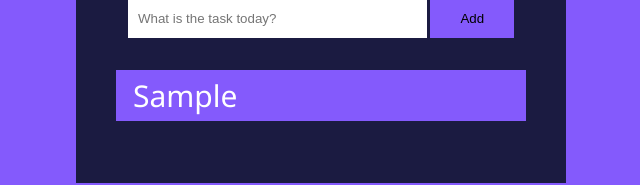
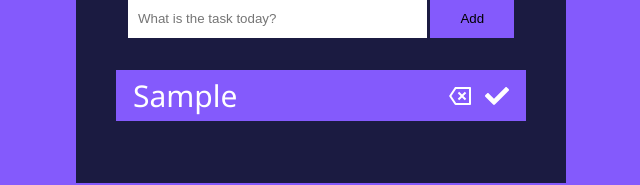
Before and after one commit to GhostArnold/Todo-application-on-react, a React (Create React App) app: page / in a window 1280 px wide. Both pictures are taken after typing "Sample" into the empty fields and a click on the button "Add". Shown: the part 154-339 px from the top of the page, without its empty margins (319-959 px from the left). Built offline with nearby package versions, Linux system fonts and the light colour scheme.

Commit message:
Added icons for deletion and completion using the reactions package, made them stylized and functional

```diff
--- a/package.json
+++ b/package.json
@@ -1,6 +1,6 @@
 {
   "name": "my-app-practic",
-  "version": "1.0.0",
+  "version": "2.2.0",
   "private": true,
   "dependencies": {
     "@testing-library/jest-dom": "^5.17.0",
@@ -8,6 +8,7 @@
     "@testing-library/user-event": "^13.5.0",
     "react": "^18.2.0",
     "react-dom": "^18.2.0",
+    "react-icons": "^5.2.0",
     "react-scripts": "5.0.1",
     "uuid": "^9.0.1",
     "web-vitals": "^2.1.4"
--- a/src/App.jsx
+++ b/src/App.jsx
@@ -33,6 +33,20 @@ function App() {
     setTodos(todos.filter((todo) => todo.id !== id));
   };
 
+  const toggleTodoHandler = (id) => {
+    setTodos(
+      todos.map((todo) => {
+        // Если мы нашли todo.id который совпадает с id при вызове функции то..
+        // Подход с созданием нового объекта называется иммутабельностью данных и он часто используется в React и других JavaScript-проектах для предотвращения нежелательных изменений состояния
+        return todo.id === id
+          ? // Если условие из пункта 1 истинно, то создается новый объект задачи, копируя все свойства текущей задачи (...todo), а затем обновляя свойство isCompleted на противоположное значение с помощью !todo.isCompleted. Например, если isCompleted было false, теперь оно станет true, и наоборот.
+            { ...todo, isCompleted: !todo.isCompleted }
+          : // Иначе всё остаётся так же и объект пересоздаётся
+            { ...todo };
+      })
+    );
+  };
+
   return (
     <div className="App">
       <div className={styles.mainBlock}>
@@ -40,7 +54,11 @@ function App() {
         {/* addTodoHAndler - передаём обработчик */}
         <TodoForm addTodo={addTodoHandler} />
         {/* Передаём массив */}
-        <TodoList todos={todos} deleteTodo={deleteTodoHandler} />
+        <TodoList
+          todos={todos}
+          deleteTodo={deleteTodoHandler}
+          toggleTodo={toggleTodoHandler}
+        />
       </div>
     </div>
   );
--- a/src/components/Todo.jsx
+++ b/src/components/Todo.jsx
@@ -1,10 +1,27 @@
+import { RiDeleteBack2Line } from 'react-icons/ri';
+import { FaCheck } from 'react-icons/fa';
 import styles from './Todo.module.css';
-function Todo({ todo, deleteTodo }) {
+function Todo({ todo, deleteTodo, toggleTodo }) {
   // Выводим todo
   return (
-    <div className={styles.todo} onDoubleClick={() => deleteTodo(todo.id)}>
+    <div
+      className={`${styles.todo} ${
+        todo.isCompleted ? styles.completedTodo : ''
+      }`}
+    >
       {/* Передаём калбэк в событие двойного клика и там вызываем фильтрацию, куда пишем параметр индекса при переборе*/}
       <div className={styles.todoItem}>{todo.text}</div>
+      <div className={styles.icons}>
+        <RiDeleteBack2Line
+          className={styles.deleteIcon}
+          // Удаление по клику
+          onClick={() => deleteTodo(todo.id)}
+        />
+        <FaCheck
+          className={styles.completeIcon}
+          onClick={() => toggleTodo(todo.id)}
+        />
+      </div>
     </div>
   );
 }
--- a/src/components/Todo.module.css
+++ b/src/components/Todo.module.css
@@ -1,8 +1,8 @@
 .todo {
   background-color: #845afc;
-  cursor: pointer;
   display: flex;
   align-items: center;
+  justify-content: space-between;
   margin: 17px 0;
   padding: 5px 17px;
 }
@@ -10,3 +10,25 @@
   font-size: 30px;
   text-align: left;
 }
+.icons {
+  display: flex;
+  gap: 12px;
+  font-size: 24px;
+}
+.deleteIcon:hover {
+  color: red;
+  transform: scale(1.2);
+  transition: transform 0.1s ease-in-out;
+  cursor: pointer;
+}
+.completeIcon:hover {
+  color: greenyellow;
+  transform: scale(1.2);
+  transition: transform 0.1s ease-in-out;
+  cursor: pointer;
+}
+.completedTodo {
+  color: gray;
+  border: gray;
+  background-color: #654da7;
+}
--- a/src/components/TodoList.jsx
+++ b/src/components/TodoList.jsx
@@ -1,6 +1,6 @@
 import Todo from './Todo';
 import styles from './TodoList.module.css';
-function TodoList({ todos, deleteTodo }) {
+function TodoList({ todos, deleteTodo, toggleTodo }) {
   return (
     <div className={styles.todoList}>
       {/* Если у todos нет длинны, тогда надпись о том, что массив пустоц */}
@@ -9,7 +9,12 @@ function TodoList({ todos, deleteTodo }) {
       {/* todo - возвращает то, что и калбэк, то есть элементы массива и каждый раз оно заново всё перебирает */}
       {todos.map((todo) => (
         // deleteTodo - фильтрауия по индексу, index - параметр для deleteTodo, todo - элемент массива
-        <Todo key={todo.id} todo={todo} deleteTodo={deleteTodo} />
+        <Todo
+          key={todo.id}
+          todo={todo}
+          deleteTodo={deleteTodo}
+          toggleTodo={toggleTodo}
+        />
       ))}
     </div>
   );
```
Also changed, not shown: 1 other file (tests, documents, lock files or other folders).
